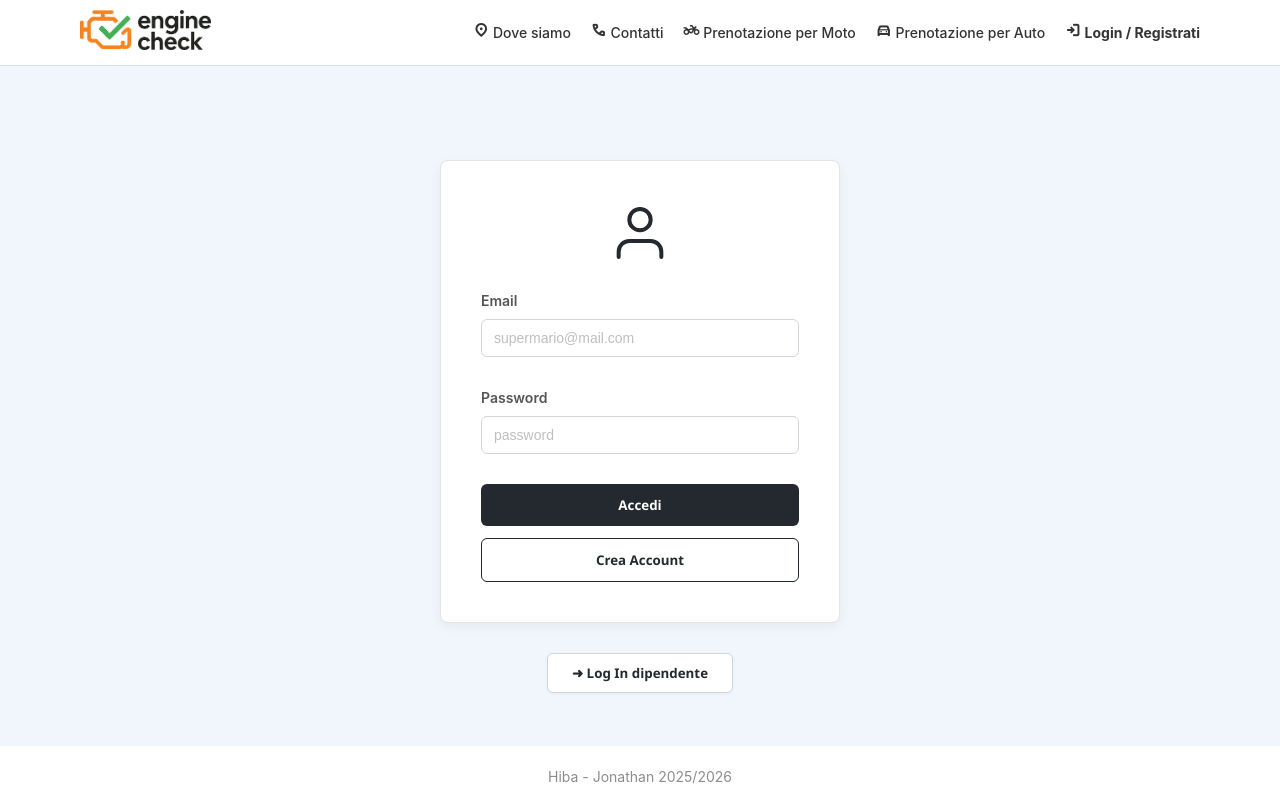
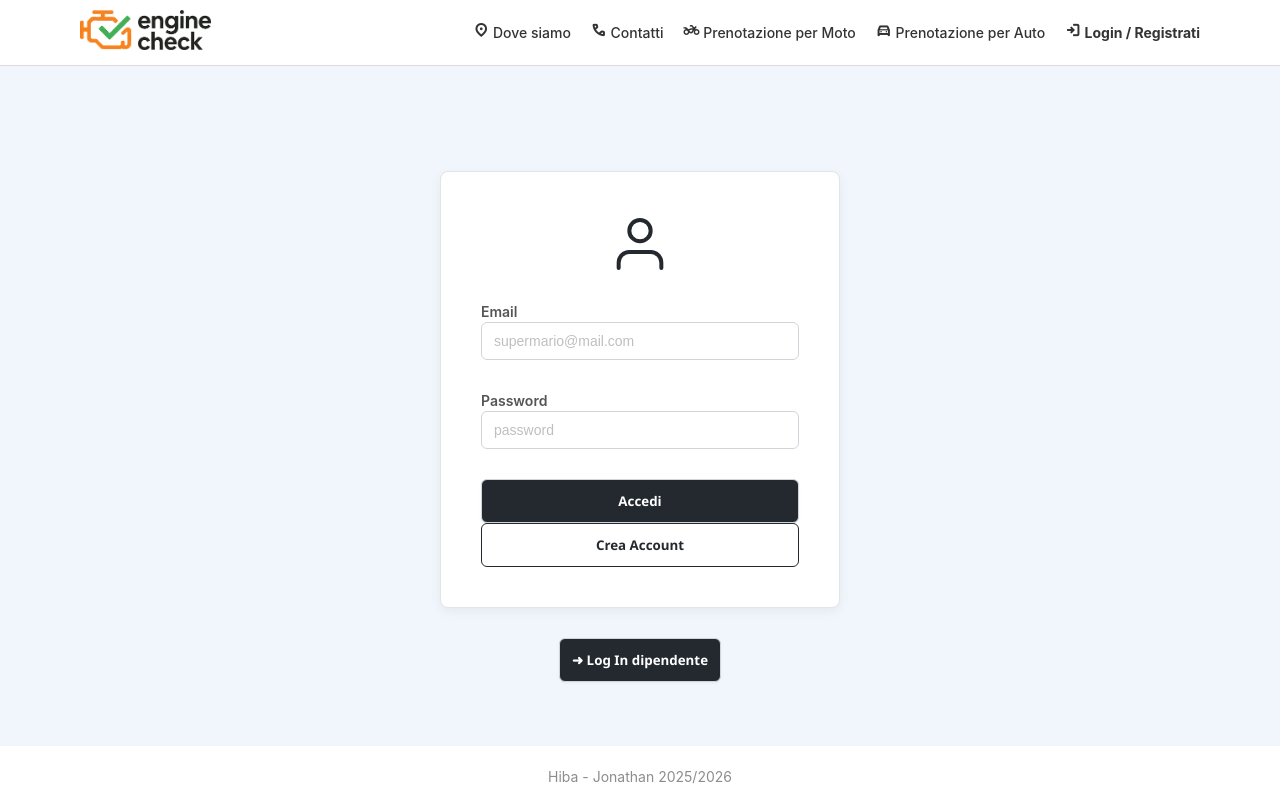
Before and after one commit to StatJon/Progetto-IngegneriaSistemiWeb, a Vue app in the folder EngineCheckProject/frontend/: page /login-user in a window 1280 px wide. Built offline with nearby package versions, Linux system fonts and the light colour scheme; no server answers.

Commit message:
fix: fixed UserLogin css

```diff
--- a/EngineCheckProject/frontend/src/global.css
+++ b/EngineCheckProject/frontend/src/global.css
@@ -535,15 +535,15 @@ label {
 
 .btn-employee,
 .btn-user-login {
-  background-color: var(--color-surface);
+  width: 100%;
+  background-color: var(--color-dark);
   border: 1px solid var(--color-border);
-  color: var(--color-dark);
+  color: white;
   font-weight: 600;
   font-family: var(--font-family);
-  padding: 10px 24px;
+  padding: var(--space-md);
   border-radius: var(--radius-md);
   cursor: pointer;
-  display: flex;
   align-items: center;
   gap: var(--space-sm);
   box-shadow: var(--shadow-sm);
@@ -552,7 +552,7 @@ label {
 
 .btn-employee:hover,
 .btn-user-login:hover {
-  background-color: #f3f4f6;
+  background-color: black;
   border-color: #8c959f;
 }
 
--- a/EngineCheckProject/frontend/src/pages/UserLogin.vue
+++ b/EngineCheckProject/frontend/src/pages/UserLogin.vue
@@ -62,7 +62,7 @@ export default defineComponent({
 
       <p v-if="errorMessage" class="error-text">{{ errorMessage }}</p>
 
-      <button class="btn-primary" @click="submitLogin">Accedi</button>
+      <button class="btn-user-login" @click="submitLogin">Accedi</button>
 
       <button class="btn-secondary" @click="goToCreateProfile">
         Crea Account
@@ -76,134 +76,3 @@ export default defineComponent({
     </div>
   </div>
 </template>
-
-<style scoped>
-
-.main-container {
-  display: flex;
-  flex-direction: column;
-  align-items: center;
-  justify-content: center;
-  min-height: 80vh;
-  background-color: #f0f6fc;
-  padding: 20px;
-}
-
-.login-card {
-  background-color: white;
-  padding: 40px;
-  border-radius: 8px;
-  box-shadow: 0 4px 12px rgba(0, 0, 0, 0.05);
-  border: 1px solid #e1e4e8;
-  width: 100%;
-  max-width: 400px;
-  text-align: center;
-}
-
-
-.icon-wrapper {
-  margin-bottom: 25px;
-  color: #24292f;
-  display: flex;
-  justify-content: center;
-}
-
-
-.form-group {
-  text-align: left;
-  margin-bottom: 20px;
-}
-
-.form-group label {
-  display: block;
-  font-weight: 600;
-  font-size: 14px;
-  margin-bottom: 8px;
-  color: #555;
-}
-
-.form-group input {
-  width: 100%;
-  padding: 10px 12px;
-  font-size: 14px;
-  border: 1px solid #d1d5da;
-  border-radius: 6px;
-  outline: none;
-  background-color: white;
-  color: #333;
-}
-
-.form-group input::placeholder {
-  color: #bfbfbf;
-}
-
-.form-group input:focus {
-  border-color: #0969da;
-  box-shadow: 0 0 0 3px rgba(9, 105, 218, 0.1);
-}
-
-.error-text {
-  color: #cf222e;
-  font-size: 13px;
-  margin-bottom: 15px;
-}
-
-
-.btn-primary {
-  width: 100%;
-  padding: 12px;
-  background-color: #24292f;
-  color: white;
-  font-weight: 600;
-  border: none;
-  border-radius: 6px;
-  cursor: pointer;
-  margin-bottom: 12px;
-  transition: background 0.2s;
-}
-
-.btn-primary:hover {
-  background-color: #000;
-}
-
-.btn-secondary {
-  width: 100%;
-  padding: 12px;
-  background-color: white;
-  color: #24292f;
-  font-weight: 600;
-  border: 1px solid #24292f;
-  border-radius: 6px;
-  cursor: pointer;
-  transition: background 0.2s;
-}
-
-.btn-secondary:hover {
-  background-color: #f6f8fa;
-}
-
-
-.employee-section {
-  margin-top: 30px;
-}
-
-.btn-employee {
-  background-color: white;
-  border: 1px solid #d1d5da;
-  color: #24292f;
-  font-weight: 600;
-  padding: 10px 24px;
-  border-radius: 6px;
-  cursor: pointer;
-  display: flex;
-  align-items: center;
-  gap: 8px;
-  box-shadow: 0 1px 3px rgba(0, 0, 0, 0.05);
-  transition: all 0.2s;
-}
-
-.btn-employee:hover {
-  background-color: #f3f4f6;
-  border-color: #8c959f;
-}
-</style>
```
